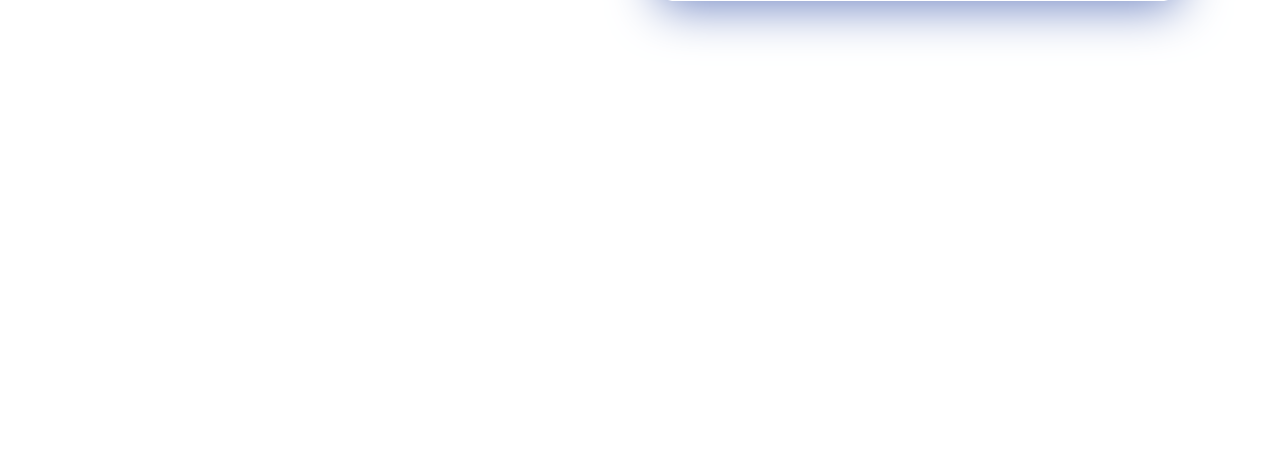
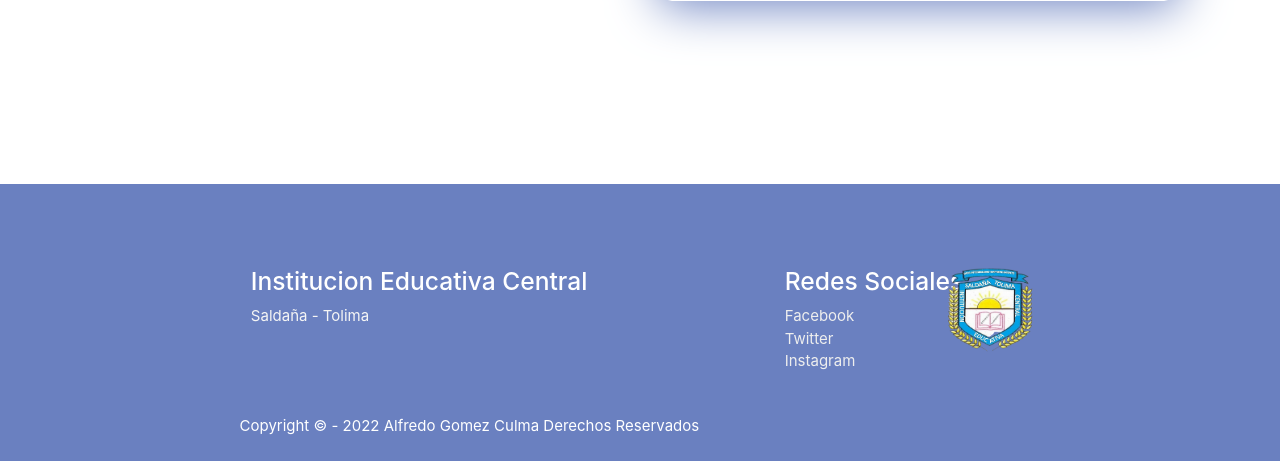
Before and after one commit to Alfredogc21/Educasen_web, a PHP site: page / in a window 1280 px wide. Shown: the part 2584-3045 px from the top of the page. Before the commit the page ends 2623 px from the top, so only its background shows below. Run offline with PHP 8.4, Linux system fonts and the light colour scheme; some libraries are stand-ins or nearby versions.

Commit message:
Se creo el footer

```diff
--- a/estilos/estilosMain.css
+++ b/estilos/estilosMain.css
@@ -147,3 +147,29 @@
   margin-top: 20px;
   padding: 10px;
 }
+
+/* ------------------------------------------------Footer---------------------------------------------- */
+/*
+/* Color de fondo del footer */
+.colorFooter {
+  background: #6A80C0;  /* reserva para navegadores antiguos */
+  padding: 68px;
+  margin-top: 950px;
+}
+
+/* Logo abajo Footer */
+.logoAbajo {
+  border-radius: 20px;
+  margin-top: -30px;
+  position: relative;
+  top: -100px;
+}
+
+/* Ultima letras del footer */
+.copy {
+  margin:0;
+  height: 0px;
+  position: relative;
+  top: 22px;
+  color: #fff;
+}
--- a/index.html
+++ b/index.html
@@ -93,6 +93,7 @@
   <i class="fa-solid fa-building-columns"></i> Quienes somos
 </h3>
 
+<div>
 <iframe class="iframeUbicacion" src="https://www.google.com/maps/embed?pb=!1m18!1m12!1m3!1d3980.4410658396846!2d-75.02000968255616!3d3.9290180000000072!2m3!1f0!2f0!3f0!3m2!1i1024!2i768!4f13.1!3m3!1m2!1s0x8e394b8fbba0d859%3A0x88675c1a7b436e16!2sINSTITUCION%20EDUCATIVA%20CENTRAL!5e0!3m2!1ses-419!2sco!4v1652790186490!5m2!1ses-419!2sco"
 width="600" height="450" style="border:0;" allowfullscreen="" loading="lazy" referrerpolicy="no-referrer-when-downgrade"></iframe>
 
@@ -103,9 +104,36 @@ width="600" height="450" style="border:0;" allowfullscreen="" loading="lazy" ref
   <h5>Institucion Educativa Central</h5>
   <p>La Institución Educativa Central, presta los servicios de educación básica PREESCOLAR, básica PRIMARIA, MEDIA ACADÉMICA (Secundaria) y Media TÉCNICA a través de un programa en articulación con el SENA. Esta institución se encuentra ubicada en el municipio de Saldaña, Tolima. Este municipio se ubica al sur del Departamento del Tolima, a una distancia de 86 Km de su capital Ibagué y tiene una población aproximada de 14.184 Habitantes (2019) según el DANE citado por ORMET Tolima</p>
 </div>
+</div>
 
 
-<br><br><br><br><br><br><br><br><br><br><br><br><br><br><br><br><br><br><br><br>
+<!---------------------------------------------------------------------------------------------------------------------------------------------------------->
+
+<!-- La parte final del programa "Footer" -->
+<footer class="colorFooter">
+  <div class="container">
+    <div class="row">
+      <div class="col l6 s12">
+        <h5 class="white-text"> <strong>Institucion Educativa Central</strong></h5>
+        <p class="grey-text text-lighten-4">Saldaña - Tolima</p>
+      </div>
+      <div class="col l4 offset-l2 s12">
+        <h5 class="white-text"><strong>Redes Sociales</strong></h5>
+        <ul>
+          <li><a class="grey-text text-lighten-3" href="#" target="_blank">Facebook</a></li>
+          <li><a class="grey-text text-lighten-3" href="#">Twitter</a></li>
+          <li><a class="grey-text text-lighten-3" href="#">Instagram</a></li>
+        </ul>
+      </div>
+    </div>
+  </div>
+  <div class="footer-copyright">
+    <div class="container">
+    <p class="copy">Copyright © - 2022 Alfredo Gomez Culma Derechos Reservados</p>
+    <a> <img src="imagenes/logoIECentral-removebg.png" width="100px" height="90px" class="logoAbajo right"></a>
+    </div>
+  </div>
+</footer>
 
 
 
```
Also changed, not shown: js/jsMain.js (line endings or trailing spaces), materialize/js/materialize.js, materialize/js/materialize.min.js.
